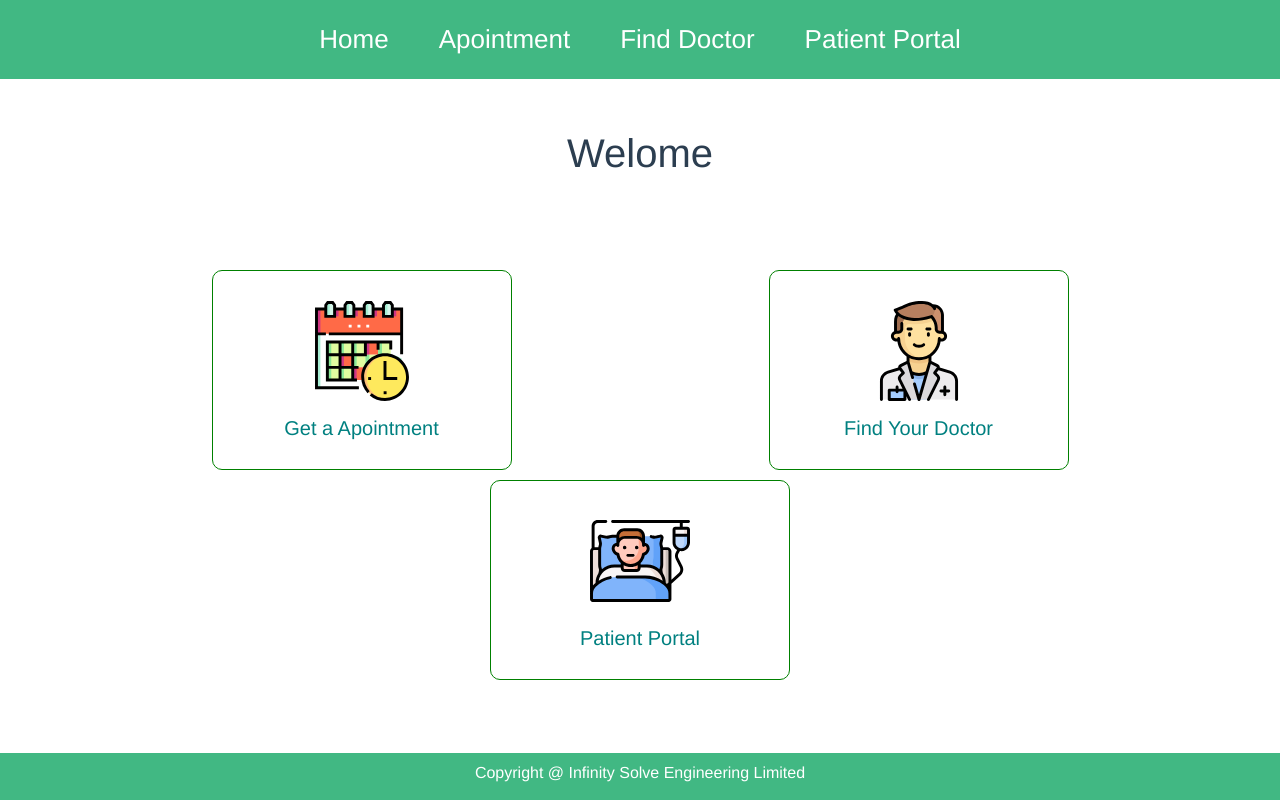
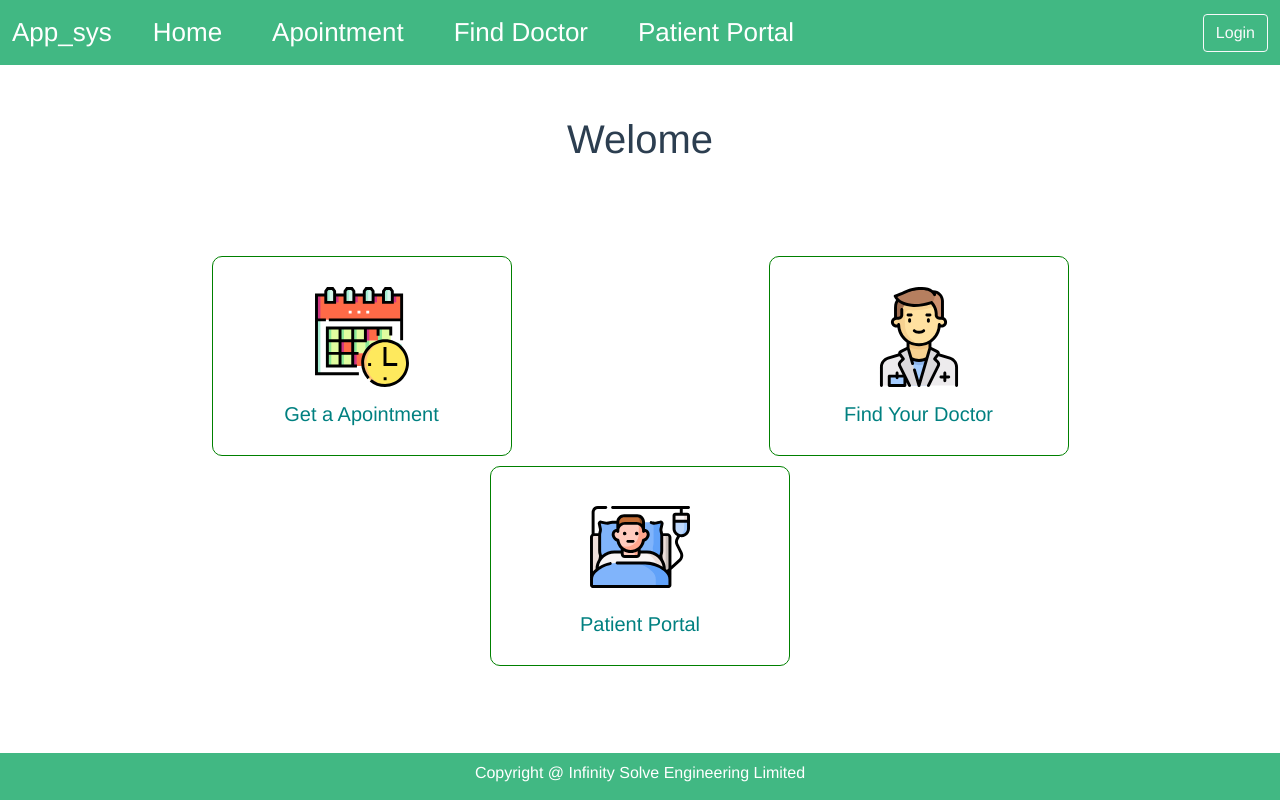
Before and after one commit to Arik096/app_sys_FE, a Vue app: page / in a window 1280 px wide. Built offline with nearby package versions, Linux system fonts and the light colour scheme.

Commit message:
navbar fixed

```diff
--- a/src/components/NavBar.vue
+++ b/src/components/NavBar.vue
@@ -1,23 +1,12 @@
 <template>
   <nav class="navbar navbar-expand-lg navbar-dark bg-teal" id="custom_nav">
   <div class="container-fluid" id="custom_nav">
-      <!-- <a class="navbar-brand" href="#">ISEL</a> -->
-      <button
-        class="navbar-toggler"
-        type="button"
-        data-bs-toggle="collapse"
-        data-bs-target="#navbarScroll"
-        aria-controls="navbarScroll"
-        aria-expanded="false"
-        aria-label="Toggle navigation"
-      >
+    <a class="navbar-brand" href="#">App_sys</a>
+    <button class="navbar-toggler" type="button" data-bs-toggle="collapse" data-bs-target="#navbarTogglerDemo02" aria-controls="navbarTogglerDemo02" aria-expanded="false" aria-label="Toggle navigation">
       <span class="navbar-toggler-icon"></span>
     </button>
-      <div class="collapse navbar-collapse" id="navbarScroll">
-        <ul
-          class="navbar-nav me-auto my-2 my-lg-0 navbar-nav-scroll"
-          style="--bs-scroll-height: 100px"
-        >
+    <div class="collapse navbar-collapse" id="navbarTogglerDemo02">
+      <ul class="navbar-nav me-auto mb-2 mb-lg-0">
         <li class="nav-item">
             <router-link to="/">Home</router-link>
           </li>
@@ -33,6 +22,9 @@
             >
             </li>
       </ul>
+      <div class="d-flex">
+        <button class="btn btn-outline-light">Login</button>
+      </div>
     </div>
   </div>
 </nav>
@@ -43,17 +35,14 @@ export default {};
 </script>
 
 <style>
-#custom_nav{
-    background-color: #41B883;
-    display: grid;
-    justify-content: center;
-    padding: 10px;
+#custom_nav {
+  background-color: #41b883;
 }
-li{
+li {
   padding-left: 25px;
   padding-right: 25px;
 }
-#custom_nav a{
+#custom_nav a {
   text-decoration: none !important;
   color: #ffffff !important;
   font-size: 26px !important;
--- a/src/views/FindDoctor.vue
+++ b/src/views/FindDoctor.vue
@@ -39,7 +39,14 @@
 </template>
 
 <script>
-export default {};
+export default {
+  data() {
+    return {
+      Doctors: [
+      ],
+    };
+  },
+};
 </script>
 
 <style>
--- a/src/views/Home.vue
+++ b/src/views/Home.vue
@@ -1,7 +1,9 @@
 <template>
   <div class="home">
-    <div id="home_title">
+    <div id="home_title" class="container">
+      <div class="row">
       <h1>Welome</h1>
+      </div>
     </div>
     <div class="container" id="option_boxes">
       <div class="row">
```
Lines whose indentation alone changed are shown as unchanged.
